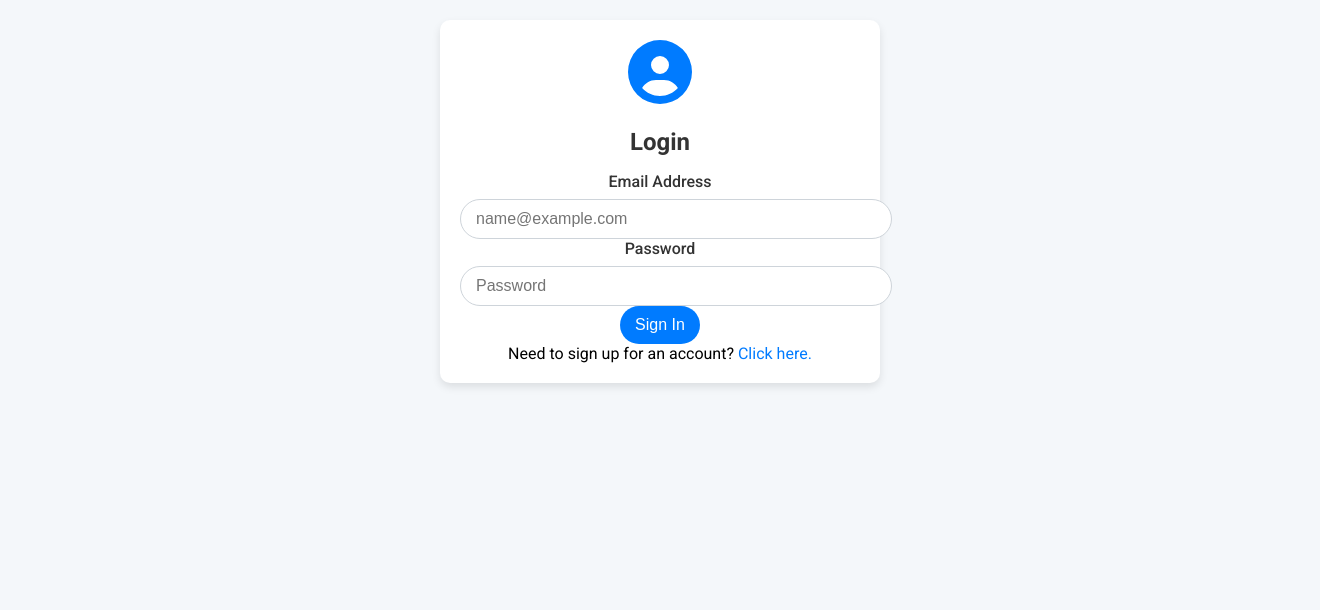
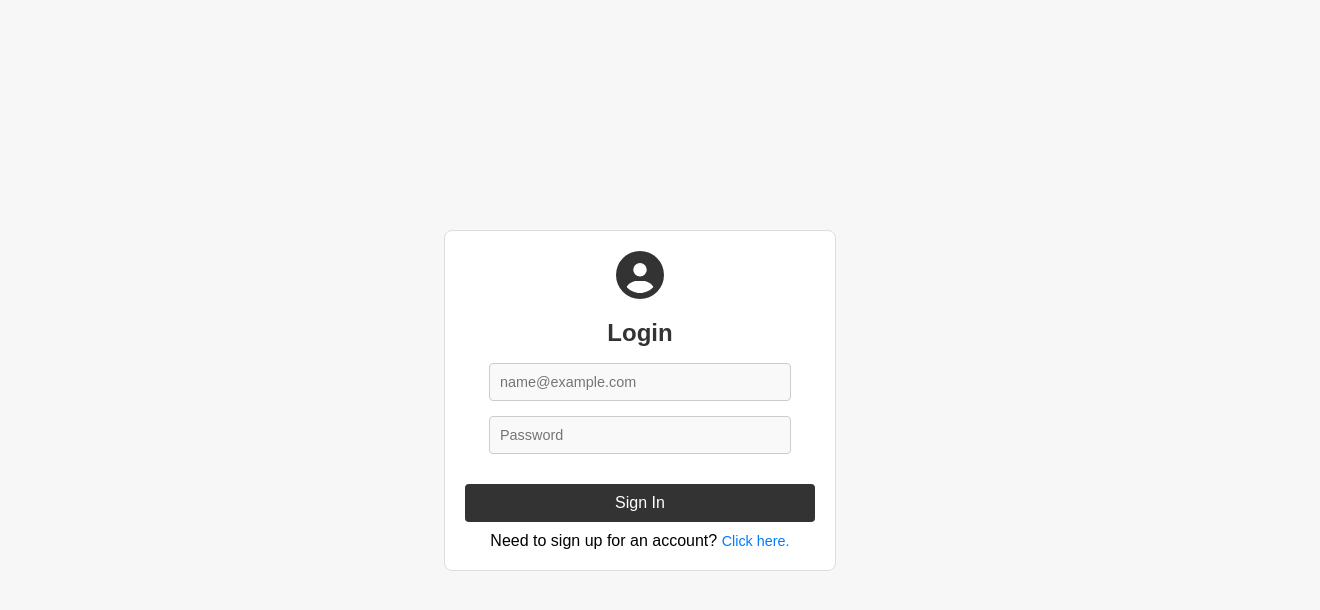
Before and after one commit to tomas-tissera/Gestor-Gastos, a React (Vite) app: page / in a window 1280 px wide. Shown: the top 610 px of the page, 1320 px wide, since content can reach past the window. Built offline with nearby package versions, Linux system fonts and the light colour scheme.

Commit message:
se mejoro login

```diff
--- a/src/App.jsx
+++ b/src/App.jsx
@@ -27,9 +27,10 @@ const Main = () => {
   return (
     <>
       {/* Ocultar el Navbar si la ruta es "/" */}
-      {location.pathname !== "/" && <Navbar />}
+      {location.pathname !== "/" && location.pathname !== "/signup" && <Navbar />}
       <Routes>
         <Route path="/" element={<Layout />}>
+          <Route path="/signup" element={<Signup />} />
           <Route index element={<Login />} />
           <Route path="/carga" element={<Carga />} />
           <Route path="/servicios" element={<Servicios />} />
--- a/src/Login.jsx
+++ b/src/Login.jsx
@@ -37,12 +37,9 @@ const Login = () => {
           )}
 
           <div className="mb-3">
-            <label htmlFor="email" className="form-label">
-              Email Address
-            </label>
             <input
               type="email"
-              className="form-control rounded-pill px-3"
+              className="form-control rounded-pill px-4"
               id="email"
               placeholder="name@example.com"
               value={email}
@@ -52,9 +49,7 @@ const Login = () => {
           </div>
 
           <div className="mb-3">
-            <label htmlFor="password" className="form-label">
-              Password
-            </label>
+
             <input
               type="password"
               className="form-control rounded-pill px-3"
--- a/src/Signup.css
+++ b/src/Signup.css
@@ -1,92 +1,104 @@
-/* Signup.css */
+/* Signup.css - Minimalista */
 
+body {
+  margin: 0;
+  font-family: Arial, sans-serif;
+  background-color: #f7f7f7;
+}
 
-
-  /* Estilos para el contenedor del formulario */
 .signup-container {
   display: flex;
+  justify-content: center;
   align-items: center;
-    justify-content: center;
-    width: 100%;
-    height: 100%;
-    padding: 20px;
+  min-height: 100vh;
+  background-color: #f7f7f7;
 }
 
 .signup-box {
   background-color: #ffffff;
-    border-radius: 10px;
-    box-shadow: 0 4px 8px rgba(0, 0, 0, 0.1);
+  border: 1px solid #ddd;
+  border-radius: 8px;
   padding: 20px;
   width: 100%;
-    max-width: 400px;
+  max-width: 350px;
+  box-shadow: 0 2px 10px rgba(0, 0, 0, 0.05);
 }
 
-  /* Estilos para el título del formulario */
 .signup-title {
   font-size: 1.5rem;
-    margin-bottom: 20px;
+  color: #333;
   text-align: center;
-    color: #333;
-  }
-
-  /* Estilos para los campos del formulario */
-  .signup-form-group {
   margin-bottom: 20px;
 }
 
-  .signup-form-control {
-    border-radius: 25px;
-    padding: 15px;
-    border: 1px solid #ced4da;
-    font-size: 1rem;
-    width: 100%;
+.signup-form-group {
+  margin-bottom: 15px;
+  display: flex;
+  flex-direction: column;
+  justify-content: center;
+  align-items: center;
 }
 
 .signup-form-label {
+  display: block;
   font-size: 0.875rem;
-    color: #6c757d;
+  color: #333;
   margin-bottom: 5px;
-    display: block;
+  width: 80%;}
+
+.signup-form-control {
+  width: 80%;
+  padding: 10px;
+  font-size: 0.9rem;
+  border: 1px solid #ccc;
+  border-radius: 4px;
+  background-color: #f9f9f9;
+  transition: border-color 0.2s ease;
 }
 
-  /* Estilos para el botón de envío */
+.signup-form-control:focus {
+  outline: none;
+  border-color: #333333;
+}
+
 .signup-btn {
-    background-color: #007bff;
+  width: 100%;
+  padding: 10px;
+  font-size: 1rem;
+  background-color: #333333;
+  color: white;
   border: none;
-    color: #fff;
-    border-radius: 25px;
-    padding: 10px 15px;
-    font-size: 1rem;
+  border-radius: 4px;
   cursor: pointer;
-    width: 100%;
+  margin-top: 15px;
+  transition: background-color 0.2s ease;
 }
 
 .signup-btn:hover {
-    background-color: #0056b3;
+  background-color: #444444;
 }
 
-  /* Estilos para las alertas */
 .signup-alert {
-    margin-bottom: 20px;
-    padding: 10px;
-    border-radius: 5px;
   background-color: #fff3cd;
   color: #856404;
-    border: 1px solid #ffeeba;
+  padding: 10px;
+  border-radius: 4px;
+  font-size: 0.875rem;
+  text-align: center;
+  margin-bottom: 15px;
 }
 
-  /* Estilos para enlaces */
+.signup-footer {
+  text-align: center;
+  margin-top: 15px;
+}
+
 .signup-link {
   color: #007bff;
   text-decoration: none;
+  font-size: 0.9rem;
 }
 
 .signup-link:hover {
   text-decoration: underline;
 }
-
-  /* Estilos para el pie del formulario */
-  .signup-footer {
-    text-align: center;
-    margin-top: 10px;
-  }
--- a/src/Signup.jsx
+++ b/src/Signup.jsx
@@ -37,9 +37,9 @@ const Signup = () => {
             </div>
           )}
           <div className="signup-form-group">
-            <label htmlFor="signupEmail" className="signup-form-label">
+            {/* <label htmlFor="signupEmail" className="signup-form-label">
               Email Address
-            </label>
+            </label> */}
             <input
               id="signupEmail"
               type="email"
@@ -51,9 +51,9 @@ const Signup = () => {
             />
           </div>
           <div className="signup-form-group">
-            <label htmlFor="signupPassword" className="signup-form-label">
+            {/* <label htmlFor="signupPassword" className="signup-form-label">
               Password
-            </label>
+            </label> */}
             <input
               id="signupPassword"
               type="password"
@@ -65,9 +65,9 @@ const Signup = () => {
             />
           </div>
           <div className="signup-form-group">
-            <label htmlFor="confirmPassword" className="signup-form-label">
+            {/* <label htmlFor="confirmPassword" className="signup-form-label">
               Confirm Password
-            </label>
+            </label> */}
             <input
               id="confirmPassword"
               type="password"
--- a/src/login.css
+++ b/src/login.css
@@ -1,90 +1,114 @@
-/* Estilos generales */
-.login {
-    font-family: 'Roboto', sans-serif;
-    background-color: #f4f7fa;
+/* login.css - Minimalista */
+
+body {
   margin: 0;
-    padding: 0;
-    display: flex;
-    align-items: center;
-    justify-content: center;
-    height: 100vh;
-  }
-  body{
-    background-color: #f4f7fa;
+  font-family: Arial, sans-serif;
+  background-color: #f7f7f7;
 }
 
-  /* Estilos para el contenedor del login */
 .login-container {
   display: flex;
+  justify-content: center;
   align-items: center;
-    justify-content: center;
-    width: 100%;
-    height: 100%;
-    padding: 20px;
+  min-height: 100vh;
+  background-color: #f7f7f7;
 }
 
 .login-box {
   background-color: #ffffff;
-    border-radius: 10px;
-    box-shadow: 0 4px 8px rgba(0, 0, 0, 0.1);
+  border: 1px solid #ddd;
+  border-radius: 8px;
+  padding: 20px;
   width: 100%;
-    max-width: 400px;
-    padding: 20px;
-    text-align: center;
+  max-width: 350px;
+  box-shadow: 0 2px 10px rgba(0, 0, 0, 0.05);
 }
 
 .user-icon {
-    font-size: 4rem;
-    color: #007bff;
+  font-size: 3rem;
+  color: #333;
+  display: block;
+  margin: 0 auto 20px;
 }
 
 h2 {
+  text-align: center;
+  font-size: 1.5rem;
   color: #333;
   margin-bottom: 20px;
 }
 
-  /* Estilos para el formulario */
 .form-label {
+  display: block;
+  font-size: 0.875rem;
   color: #333;
-    font-weight: 500;
+  margin-bottom: 5px;
+  width: 100%;
 }
-
+.mb-3{
+  display: flex;
+  flex-direction: column;
+  justify-content: center;
+  align-items: center;
+  padding-bottom: 15px;
+}
 .form-control {
-    border-radius: 25px;
-    padding: 10px 15px;
-    border: 1px solid #ced4da;
-    font-size: 1rem;
+  width: 80%;
+  padding: 10px;
+  font-size: 0.9rem;
+  border: 1px solid #ccc;
+  border-radius: 4px;
+  background-color: #f9f9f9;
+  transition: border-color 0.2s ease;
 }
 
 .form-control:focus {
-    border-color: #007bff;
-    box-shadow: 0 0 0 0.2rem rgba(38, 143, 255, 0.25);
+  outline: none;
+  border-color: #333333;
 }
 
-  .btn-primary {
-    background-color: #007bff;
+.btn {
+  display: block;
+  width: 100%;
+  padding: 10px;
+  font-size: 1rem;
+  background-color: #333333;
+  color: white;
   border: none;
-    color: #fff;
-    border-radius: 25px;
-    padding: 10px 15px;
-    font-size: 1rem;
+  border-radius: 4px;
   cursor: pointer;
+  margin-top: 15px;
+  transition: background-color 0.2s ease;
+  margin-bottom: 10px;
 }
 
-  .btn-primary:hover {
-    background-color: #0056b3;
+.btn:hover {
+  background-color: #333333;
 }
 
-  .alert {
-    margin-bottom: 20px;
+.alert-warning {
+  background-color: #fff3cd;
+  color: #856404;
+  padding: 10px;
+  border-radius: 4px;
+  font-size: 0.875rem;
+  text-align: center;
 }
 
-  /* Estilos para enlaces */
 .link-primary {
   color: #007bff;
   text-decoration: none;
+  font-size: 0.9rem;
 }
 
 .link-primary:hover {
   text-decoration: underline;
 }
+
+.text-center {
+  text-align: center;
+}
+
+.shadow-lg {
+  box-shadow: none;
+}
```
Lines whose indentation alone changed are shown as unchanged.
